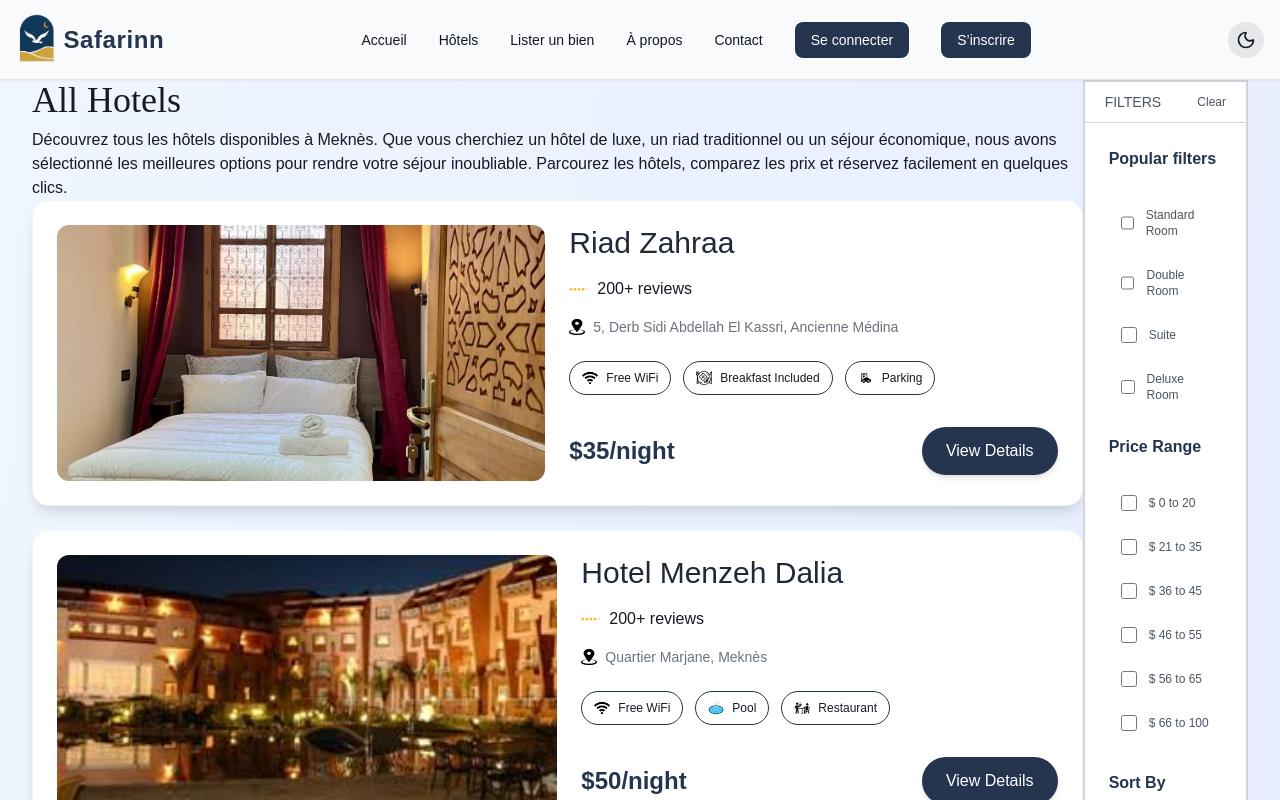
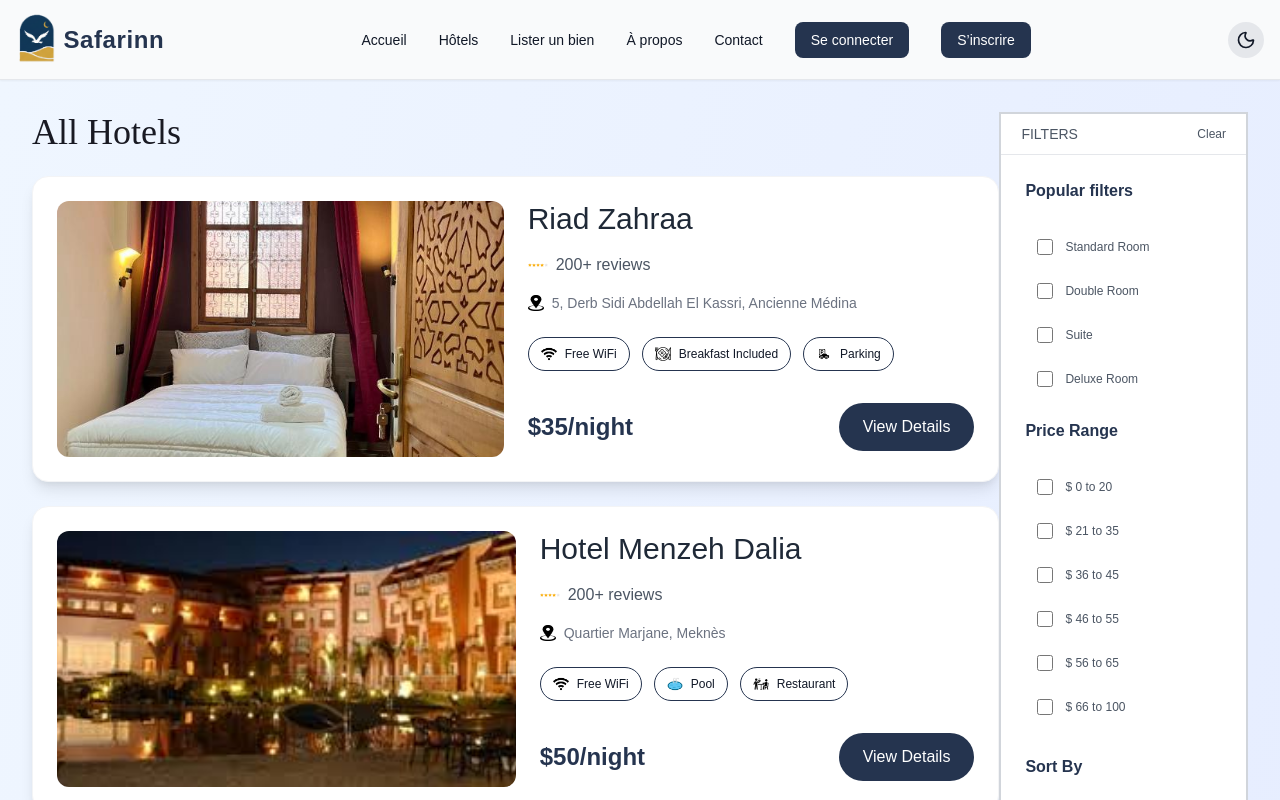
Before and after one commit to tilka-na/safarinn, a React (Vite) app: page /hotels in a window 1280 px wide. Shown: the top 800 px of the page. Built offline with nearby package versions, Linux system fonts and the light colour scheme.

Commit message:
some fixes

```diff
--- a/package.json
+++ b/package.json
@@ -12,8 +12,8 @@
   "dependencies": {
     "framer-motion": "^12.23.24",
     "lucide-react": "^0.554.0",
-    "react": "^19.2.0",
-    "react-dom": "^19.2.0",
+    "react": "^18.3.1",
+    "react-dom": "^18.3.1",
     "react-router-dom": "^7.9.6",
     "swiper": "^12.0.3"
   },
--- a/src/assets/Images/LesImages.js
+++ b/src/assets/Images/LesImages.js
@@ -23,7 +23,7 @@ import HotelIbis3 from './Hotel-Ibis-3.jpg'
 import HotelIbis4 from './Hotel-Ibis-4.jpg'
 import HotelIbis5 from './Hotel-Ibis-5.jpg'
 import HotelIbis6 from './Hotel-Ibis-6.jpeg'
-import HôtelIbis7 from './Hotel-Ibis-7.jpeg'
+import HotelIbis7 from './Hotel-Ibis-7.jpeg'
 /*Z Hotel Meknès*/
 import ZHotelMeknes1 from './ZHotelMeknès1.jpeg'
 import ZHotelMeknes2 from './ZHotelMeknès2.jpeg'
@@ -170,7 +170,7 @@ import BabMansour6 from './BabMansour6.jpeg'
 /*roomBeaux,bedroomBeaux,breakfastBeaux,ketchenBeaux,dwiraBeaux,salonBeaux,*/
 export const imag={
     roomZahra,roommZahra,dwiraZahra,salonZahra,ketchenZahra,breakfastZahra,bedroomZahra
-    ,HotelIbis1,HotelIbis2,HotelIbis3,HotelIbis4,HotelIbis5,HotelIbis6,HôtelIbis7,
+    ,HotelIbis1,HotelIbis2,HotelIbis3,HotelIbis4,HotelIbis5,HotelIbis6,HotelIbis7,
     ZHotelMeknes1,ZHotelMeknes2,ZHotelMeknes3,ZHotelMeknes4,ZHotelMeknes5,ZHotelMeknes6,
     ZHotelMeknes7,ZHotelMeknes8,
     HotelAkouas1,HotelAkouas2,HotelAkouas3,HotelAkouas4,HotelAkouas5,HotelAkouas6,HotelAkouas7,HotelAkouas8,HotelAkouas9,
--- a/src/assets/Images/asset.js
+++ b/src/assets/Images/asset.js
@@ -97,8 +97,8 @@ export const Hotels = [
     city: "Meknès",
     price: 40,
     rating: 4.0,
-    images: [imag.HôtelIbis1,imag.HôtelIbis2,imag.HôtelIbis3,imag.HôtelIbis4,
-      imag.HôtelIbis5,imag.HôtelIbis6,imag.HôtelIbis7
+    images: [imag.HotelIbis1,imag.HotelIbis2,imag.HotelIbis3,imag.HotelIbis4,
+      imag.HotelIbis5,imag.HotelIbis6,imag.HotelIbis7
     ],
     description: "Hôtel pratique et économique avec chambres confortables, idéal pour voyageurs d'affaires et touristes.",
     location: { address: "Avenue des F.A.R & My Ismaïl" },
--- a/src/pages/AllHotels.jsx
+++ b/src/pages/AllHotels.jsx
@@ -2,126 +2,130 @@ import { useState, useMemo } from "react";
 import { useNavigate } from "react-router-dom";
 import { Hotels, assets } from "../assets/Images/asset";
 import Layout from "../layout/layout.jsx";
-const Checkbox=({label,selected=false,onChange=()=>{ }})=>{
-    return (
+import { useLocation } from "react-router-dom";
+const Checkbox = ({ label, selected = false, onChange = () => {} }) => (
   <label className="flex gap-3 items-center cursor-pointer mt-3 text-xs hover:bg-safari-light/70 px-3 py-2 rounded-lg transition-colors">
-        <input type="checkbox" checked={selected} onChange={(e)=>onChange(e.target.checked,label)}
-        className="w-4 h-4 text-customBlue bg-gray-100 border-gray-300 rounded focus:ring-safari-light/70 focus:ring-2"/>
+    <input
+      type="checkbox"
+      checked={selected}
+      onChange={(e) => onChange(e.target.checked, label)}
+      className="w-4 h-4 text-customBlue bg-gray-100 border-gray-300 rounded focus:ring-safari-light/70 focus:ring-2"
+    />
     <span className="font-light select-none">{label}</span>
   </label>
-    )
-}
+);
 
-const RadioButton=({label,selected=false,onChange=()=>{ }})=>{
-    return (
+const RadioButton = ({ label, selected = false, onChange = () => {} }) => (
   <label className="flex gap-3 items-center cursor-pointer mt-3 text-xs hover:bg-safari-light/70 px-3 py-2 rounded-lg transition-colors">
-        <input type="radio" name="sortOption" checked={selected} onChange={()=>onChange(label)}
-        className="w-4 h-4 text-customBlue bg-gray-100 border-gray-300 focus:ring-safari-light/70 focus:ring-2"/>
+    <input
+      type="radio"
+      name="sortOption"
+      checked={selected}
+      onChange={() => onChange(label)}
+      className="w-4 h-4 text-customBlue bg-gray-100 border-gray-300 focus:ring-safari-light/70 focus:ring-2"
+    />
     <span className="font-medium select-none text-gray-500">{label}</span>
   </label>
-    )
-}
-
+);
 
 export default function AllHotels() {
-  const navigate=useNavigate();
-  const [openFilters,setOpenFilters]=useState(true);
+  //search query
+  const location = useLocation();
+  const searchParams = new URLSearchParams(location.search);
+  const searchQuery = searchParams.get("search")?.toLowerCase() || "";
+  const navigate = useNavigate();
+  const [openFilters, setOpenFilters] = useState(true);
   const [selectedRoomTypes, setSelectedRoomTypes] = useState([]);
   const [selectedPriceRanges, setSelectedPriceRanges] = useState([]);
-  const [selectedSortOption, setSelectedSortOption] = useState('');
+  const [selectedSortOption, setSelectedSortOption] = useState("");
 
-  const roomTypes=["Standard Room",
-    "Double Room",
-    "Suite",
-    "Deluxe Room"
-  ];
-  const priceRanges=[
-    '0 to 20',
-    '21 to 35',
-    '36 to 45',
-    '46 to 55',
-    '56 to 65',
-    '66 to 100'
-  ];
-  const sortOptions=[
-    "Prix croissant",
-    "Prix décroissant",
-    "Du plus récent au plus ancien"
-  ];
+  const roomTypes = ["Standard Room", "Double Room", "Suite", "Deluxe Room"];
+  const priceRanges = ["0 to 20", "21 to 35", "36 to 45", "46 to 55", "56 to 65", "66 to 100"];
+  const sortOptions = ["Prix croissant", "Prix décroissant", "Du plus récent au plus ancien"];
 
   const filteredAndSortedHotels = useMemo(() => {
     let filtered = Hotels;
+    if (searchQuery) {
 
-    // Filter by room types
-    if (selectedRoomTypes.length > 0) {
+      filtered = filtered.filter(hotel =>
+      hotel.name.toLowerCase().includes(searchQuery) ||
+      hotel.location.address.toLowerCase().includes(searchQuery) ||
+      hotel.rooms.some(room => room.type.toLowerCase().includes(searchQuery))
+  );
+}
+
+    if (selectedRoomTypes.length) {
       filtered = filtered.filter(hotel =>
         hotel.rooms.some(room => selectedRoomTypes.includes(room.type))
       );
     }
 
-    // Filter by price ranges
-    if (selectedPriceRanges.length > 0) {
-      filtered = filtered.filter(hotel => {
-        return selectedPriceRanges.some(range => {
-          const [min, max] = range.split(' to ').map(s => parseInt(s.replace(/\D/g, '')));
+    if (selectedPriceRanges.length) {
+      filtered = filtered.filter(hotel =>
+        selectedPriceRanges.some(range => {
+          const [min, max] = range.split(" to ").map(s => parseInt(s.replace(/\D/g, "")));
           return hotel.price >= min && hotel.price <= max;
-        });
-      });
+        })
+      );
     }
 
-    // Sort
-    if (selectedSortOption === "Prix croissant") {
-      filtered = [...filtered].sort((a, b) => a.price - b.price);
-    } else if (selectedSortOption === "Prix décroissant") {
-      filtered = [...filtered].sort((a, b) => b.price - a.price);
-    } else if (selectedSortOption === "Du plus récent au plus ancien") {
-      filtered = [...filtered].sort((a, b) => b.id - a.id);
-    }
+    if (selectedSortOption === "Prix croissant") filtered = [...filtered].sort((a, b) => a.price - b.price);
+    else if (selectedSortOption === "Prix décroissant") filtered = [...filtered].sort((a, b) => b.price - a.price);
+    else if (selectedSortOption === "Du plus récent au plus ancien") filtered = [...filtered].sort((a, b) => b.id - a.id);
 
     return filtered;
-  }, [selectedRoomTypes, selectedPriceRanges, selectedSortOption]);
+  }, [searchQuery,selectedRoomTypes, selectedPriceRanges, selectedSortOption]);
 
   return (
     <Layout>
-        <div className=' bg-gradient-to-br from-blue-50 to-indigo-100 dark:from-customBlue dark:to-customBlue flex flex-col-reverse lg:flex-row items-start justify-between px-4 md:px-6
-      lg:px-8 xl:px-25 pb-8'>
+      <div className="min-h-screen bg-gradient-to-br from-blue-50 to-indigo-100 dark:from-customBlue dark:to-customBlue flex flex-col-reverse lg:flex-row items-start justify-between px-4 md:px-6 lg:px-8 xl:px-25 py-8">
+
         <div>
-            <div className="flex flex-col items-start text-left">
-                <h1 className="font-serif text-4xl md:text-[40px] text-safari-dark dark:text-white">All Hotels</h1>
-                <p className="text-sm md:text-base  text-gray-500/90 mt-2 max-w-174 text-safari-dark dark:text-white"> Découvrez tous les hôtels disponibles à Meknès. Que vous cherchiez un hôtel de luxe,
-          un riad traditionnel ou un séjour économique, nous avons sélectionné les meilleures options
-          pour rendre votre séjour inoubliable. Parcourez les hôtels, comparez les prix et réservez
-          facilement en quelques clics.</p>
+          <h1 className="font-serif text-4xl md:text-[40px] text-safari-dark dark:text-white mb-6">All Hotels</h1>
+
+          {filteredAndSortedHotels.map(room => (
+            <div key={room.id} className="w-full bg-white rounded-2xl shadow-lg hover:shadow-xl transition-all duration-300 p-6 mb-6 border border-gray-100 hover:border-indigo-200">
+              <div className="flex flex-col md:flex-row items-start gap-6">
+                <img
+                  src={room.images[0]}
+                  alt="hotel"
+                  onClick={() => { navigate(`/hotels/${room.id}`); scrollTo(0, 0); }}
+                  className="w-full md:w-1/2 h-64 rounded-xl object-cover cursor-pointer hover:scale-105 transition-transform duration-300"
+                />
+
+                <div className="md:w-1/2 flex flex-col gap-4">
+                  <p
+                    onClick={() => { navigate(`/hotels/${room.id}`); scrollTo(0, 0); }}
+                    className="text-gray-800 text-2xl md:text-3xl font-playfair cursor-pointer hover:text-indigo-600"
+                  >
+                    {room.name}
+                  </p>
+
+                  <div className="flex items-center gap-2">
+                    <img src={assets.Starratingicon} className="w-5 h-5" />
+                    <p className="text-gray-600">200+ reviews</p>
                   </div>
-            {filteredAndSortedHotels.map((room)=>(
-              <div key={room.id} className="bg-white rounded-2xl shadow-lg hover:shadow-xl transition-all duration-300 p-6 mb-6 border border-gray-100 hover:border-indigo-200">
-                <div className="flex flex-col md:flex-row items-start gap-6">
-                  <img onClick={()=>{navigate(`/hotels/${room.id}`); scrollTo(0,0)}}
-                  src={room.images[0]} alt="hotel-img" title='View room details'
-                  className="w-full md:w-1/2 h-64 rounded-xl object-cover cursor-pointer hover:scale-105 transition-transform duration-300"/>
-                  <div className="md:w-1/2 flex flex-col gap-4">
-                    <p onClick={()=>{navigate(`/hotels/${room.id}`); scrollTo(0,0)}}
-                    className="text-gray-800 text-2xl md:text-3xl font-playfair cursor-pointer hover:text-indigo-600 transition-colors">{room.name}</p>
-                    <div className="flex items-center gap-2">
-                      <img src={assets.Starratingicon} alt="StartRating-icon" className='w-5 h-5'/>
-                      <p className="text-gray-600 text-safari-dark dark:text-white">200+ reviews</p>
-                    </div>
+
                   <div className="flex items-center gap-2 text-gray-500">
-                      <img src={assets.LocationIcon} alt="Location-icon" className='w-4 h-4'/>
+                    <img src={assets.LocationIcon} className="w-4 h-4" />
                     <span className="text-sm">{room.location.address}</span>
                   </div>
-                    {/*room amenities*/}
-                    <div className="flex flex-wrap items-center gap-3 mt-2">
+
+                  <div className="flex flex-wrap gap-3 mt-2">
                     {room.facilities.map((item, index) => (
-                        <div key={index} className="flex items-center gap-2 px-3 py-2 rounded-full bg-gray border border-customBlue hover:bg-safari-gold transition-colors">
-                          <img src={item.icon} alt={item.name} className="w-4 h-4" />
-                          <p className="text-xs text-safari-dark font-medium">{item.name}</p>
+                      <div key={index} className="flex items-center gap-2 px-3 py-2 rounded-full border border-customBlue">
+                        <img src={item.icon} className="w-4 h-4" />
+                        <p className="text-xs font-medium">{item.name}</p>
                       </div>
                     ))}
                   </div>
+
                   <div className="flex items-center justify-between mt-4">
-                      <p className="text-2xl font-bold text-customBlue dark:text-white">${room.price}/night</p>
-                      <button className="px-6 py-3 bg-customBlue text-white dark:text-white rounded-full hover:bg-safari-gold transition-colors font-medium shadow-md hover:shadow-lg">
+                    <p className="text-2xl font-bold text-customBlue">${room.price}/night</p>
+                    <button
+                      onClick={() => { navigate(`/hotels/${room.id}`); scrollTo(0, 0); }}
+                      className="px-6 py-3 bg-customBlue text-white rounded-full hover:bg-safari-gold transition-colors font-medium"
+                    >
                       View Details
                     </button>
                   </div>
@@ -130,58 +134,65 @@ export default function AllHotels() {
             </div>
           ))}
         </div>
-        {/*filters*/}
-          <div className="bg-white dark:bg-customGrey w-[28rem] border-2 border-gray-300 dark:border-customGrey text-gray-600 dark:text-white
-max-lg:mb-8 min-lg:mt-16">
-            <div className={`flex items-center justify-between px-5 py-2.5 min-lg:border-b
-              border-gray-300 ${openFilters && "border-b"}`}>
-              <p className="text-sm font-medium text-customBlue-800 dark:text-white">FILTERS</p>
-              <div className="text-xs cursor-pointer">
-                <span onClick={()=>setOpenFilters(!openFilters)}
-                className="lg:hidden">{openFilters ? 'Hide':'Show'}</span>
-                <span onClick={() => {
+
+        <div className="bg-white dark:bg-customGrey w-[15rem] border-2 border-gray-300 dark:border-customGrey text-gray-600 dark:text-white max-lg:mb-8 min-lg:mt-16">
+          <div className="flex items-center justify-between px-5 py-2.5 border-b">
+            <p className="text-sm font-medium">FILTERS</p>
+            <span
+              className="text-xs cursor-pointer"
+              onClick={() => {
                 setSelectedRoomTypes([]);
                 setSelectedPriceRanges([]);
-                  setSelectedSortOption('');
-                }} className="hidden lg:block">Clear</span>
+                setSelectedSortOption("");
+              }}
+            >
+              Clear
+            </span>
+          </div>
+
+          <div className="px-6 pt-6">
+            <p className="font-semibold pb-4 text-customBlue dark:text-customBlue">Popular filters</p>
+            {roomTypes.map((room, i) => (
+              <Checkbox
+                key={i}
+                label={room}
+                selected={selectedRoomTypes.includes(room)}
+                onChange={(checked, label) =>
+                  setSelectedRoomTypes(prev => checked ? [...prev, label] : prev.filter(r => r !== label))
+                }
+              />
+            ))}
+          </div>
+
+          <div className="px-6 pt-6">
+            <p className="font-semibold pb-4 text-customBlue dark:text-customBlue">Price Range</p>
+            {priceRanges.map((range, i) => (
+              <Checkbox
+                key={i}
+                label={`$ ${range}`}
+                selected={selectedPriceRanges.includes(range)}
+                onChange={(checked, label) => {
+                  const clean = label.replace("$ ", "");
+                  setSelectedPriceRanges(prev => checked ? [...prev, clean] : prev.filter(r => r !== clean));
+                }}
+              />
+            ))}
+          </div>
+
+          <div className="px-6 pt-8 pb-6">
+            <p className="font-semibold pb-4 text-customBlue dark:text-customBlue">Sort By</p>
+            {sortOptions.map((option, i) => (
+              <RadioButton
+                key={i}
+                label={option}
+                selected={selectedSortOption === option}
+                onChange={label => setSelectedSortOption(label)}
+              />
+            ))}
           </div>
         </div>
 
-              <div className={`${openFilters ? 'h-auto' : "h-0"} overflow-hidden transition-all duration-700`}>
-                  <div className="px-6 pt-6">
-                    <p className="font-semibold text-gray-800 pb-4 text-customBlue dark:text-customBlue">Popular filters</p>
-                     {roomTypes.map((room,index)=>(
-                      <Checkbox key={index} label={room} selected={selectedRoomTypes.includes(room)} onChange={(checked, label) => {
-                        if (checked) {
-                          setSelectedRoomTypes(prev => [...prev, label]);
-                        } else {
-                          setSelectedRoomTypes(prev => prev.filter(r => r !== label));
-                        }
-                      }}/>
-                     ))}
-                  </div>
-                  <div className="px-6 pt-6">
-                    <p className="font-semibold text-gray-800 pb-4 text-customBlue dark:text-customBlue">Price Range</p>
-                     {priceRanges.map((range,index)=>(
-                      <Checkbox key={index} label={`$ ${range}`} selected={selectedPriceRanges.includes(range)} onChange={(checked, label) => {
-                        const cleanLabel = label.replace('$ ', '');
-                        if (checked) {
-                          setSelectedPriceRanges(prev => [...prev, cleanLabel]);
-                        } else {
-                          setSelectedPriceRanges(prev => prev.filter(r => r !== cleanLabel));
-                        }
-                      }}/>
-                     ))}
-                  </div>
-                  <div className="px-6 pt-8 pb-6">
-                    <p className="font-semibold text-gray-800  pb-4 text-customBlue dark:text-customBlue">Sort By</p>
-                     {sortOptions.map((option,index)=>(
-                      <RadioButton key={index} label={option}/>
-                     ))}
-                  </div>
-              </div>
-          </div>
       </div>
     </Layout>
-  )
+  );
 }
```
Also changed, not shown: 1 other file (tests, documents, lock files or other folders). Lines whose indentation alone changed are shown as unchanged.
